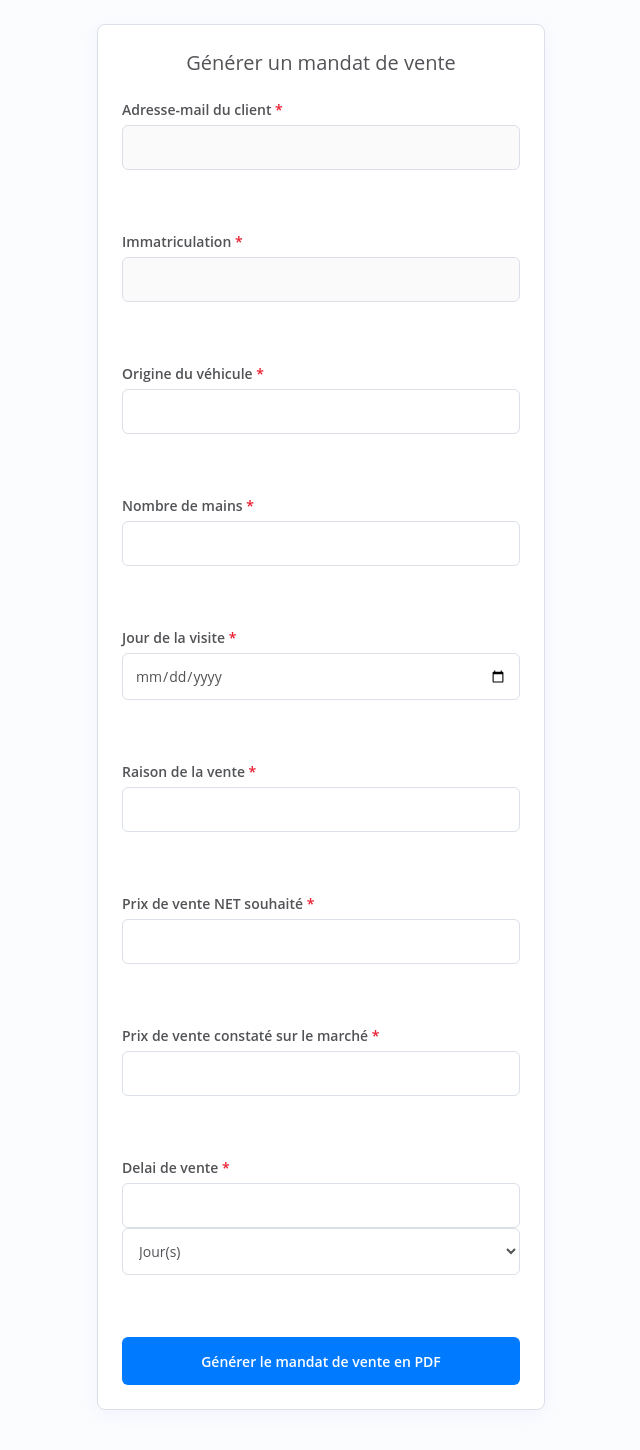
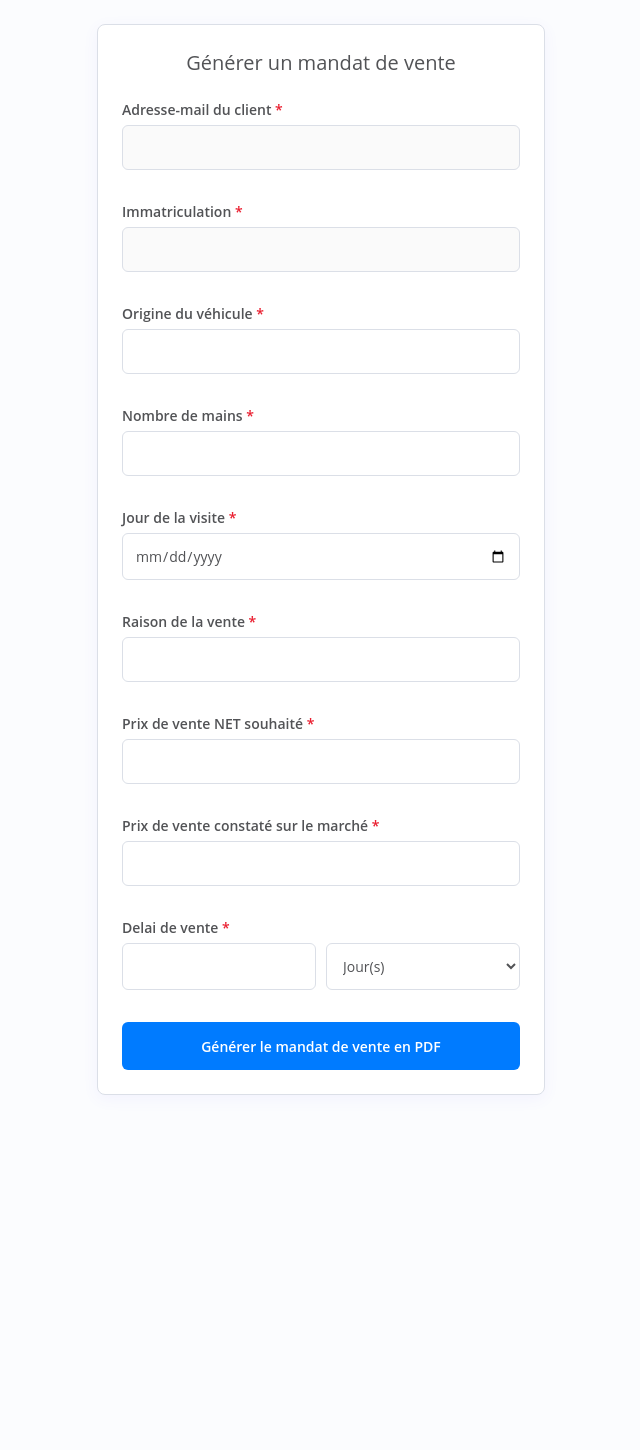
Before and after one commit to JustArthur/myseven, a PHP site: page /php/forms/formMandatVente.php in a window 1280 px wide. Shown: the whole page, without its empty margins (319-959 px from the left). After the commit the page ends 1095 px from the top, so only its background shows below. Run offline with PHP 8.4, Linux system fonts and the light colour scheme; the visitor is signed in with stand-in values (Sample User, id 1); data that the repository does not hold is empty.

Commit message:
Refactor form layout to add gap class for spacing and improve CSS structure for input elements

```diff
--- a/php/forms/formBonReservation.php
+++ b/php/forms/formBonReservation.php
@@ -24,7 +24,7 @@
 
     <div class="search-container">
         <h2>Générer un bon de réservation</h2>
-        <form id="form_pdf" action="../generatePDF/generateBonReservation.php" method="POST">
+        <form class="gap" id="form_pdf" action="../generatePDF/generateBonReservation.php" method="POST">
             <div class="input_box">
                 <span class="label form_required">Adresse-mail du client</span>
                 <input required type="email" disabled  value="<?= $_POST['client'] ?>" class="disabled" id="customerMail">
--- a/style/formStyle.css
+++ b/style/formStyle.css
@@ -63,8 +63,11 @@ main {
 form {
     display: flex;
     flex-direction: column;
+    width: 100%;
+}
+
+form.gap {
     gap: 30px;
-    width: 100%;
 }
 
 .wrapper {
@@ -254,6 +257,12 @@ span.label.form_required::after {
     background-color: #0056b3;
 }
 
+.input_box.delaiVente .inputSelect {
+    display: flex;
+    flex-direction: row;
+    gap: 10px;
+}
+
 select {
     width: 100%;
     border: 1px solid var(--light-blue);
```
